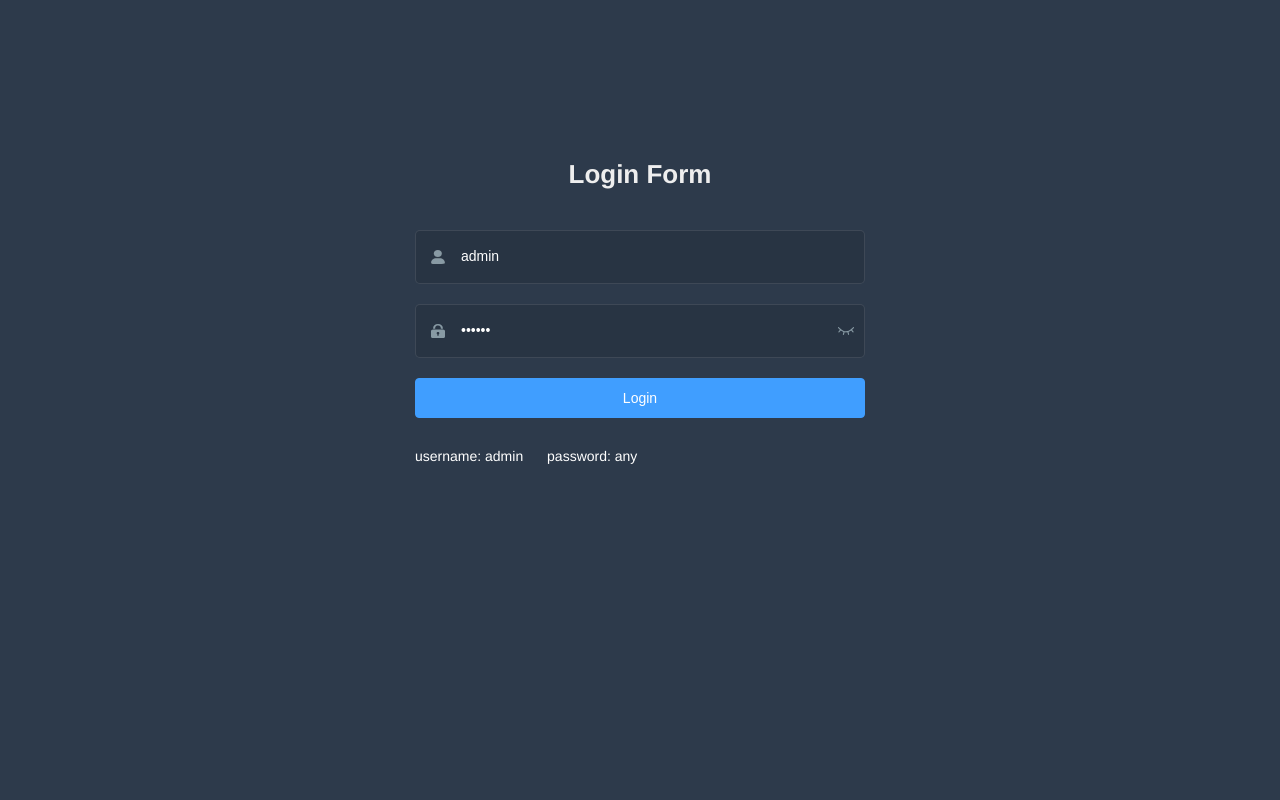
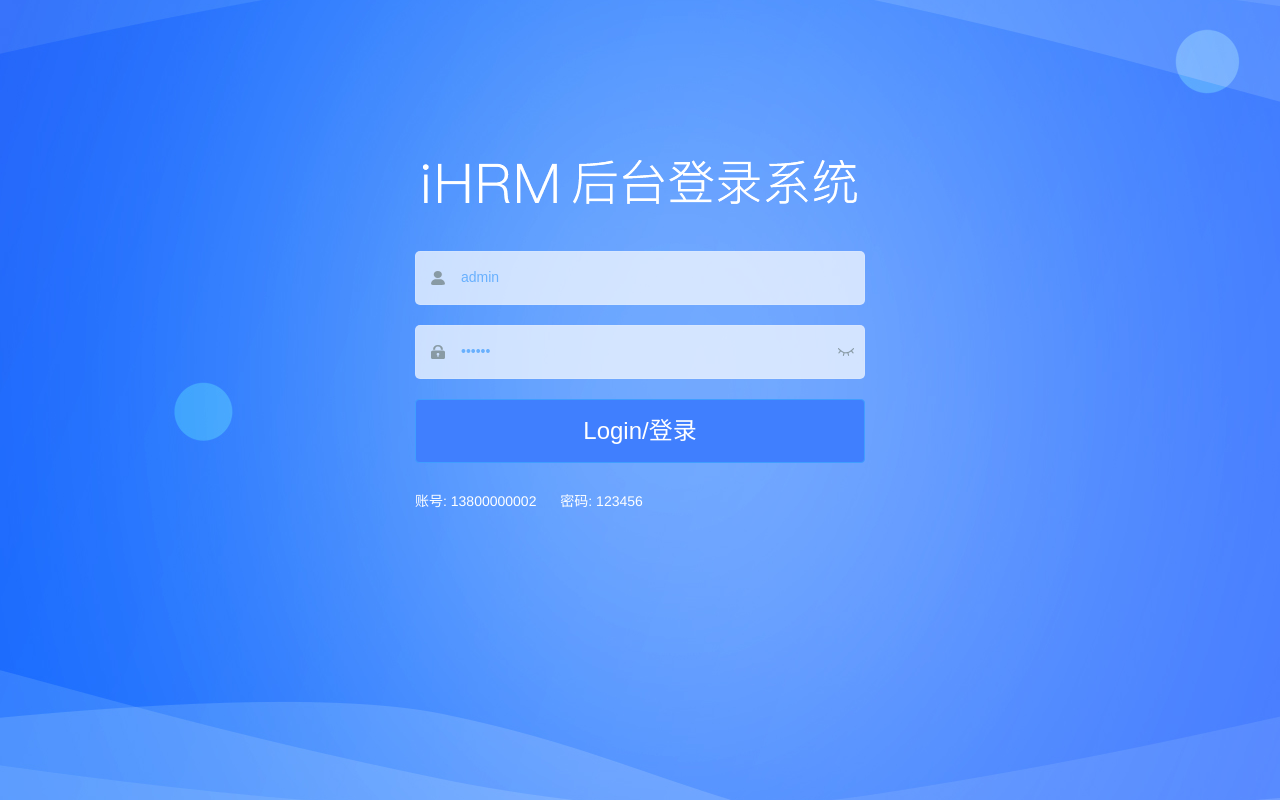
Before and after one commit to 98hb/human_resources_center, a Vue app: page /#/login in a window 1280 px wide. Built offline with nearby package versions, Linux system fonts and the light colour scheme.

Commit message:
登陆页面的基础布局

```diff
--- a/src/views/login/index.vue
+++ b/src/views/login/index.vue
@@ -3,7 +3,9 @@
     <el-form ref="loginForm" :model="loginForm" :rules="loginRules" class="login-form" auto-complete="on" label-position="left">
 
       <div class="title-container">
-        <h3 class="title">Login Form</h3>
+        <h3 class="title">
+          <img src="@/assets/common/login-logo.png" alt="">
+        </h3>
       </div>
 
       <el-form-item prop="username">
@@ -41,11 +43,10 @@
         </span>
       </el-form-item>
 
-      <el-button :loading="loading" type="primary" style="width:100%;margin-bottom:30px;" @click.native.prevent="handleLogin">Login</el-button>
-
+      <el-button class="loginBtn" :loading="loading" type="primary" style="width:100%;margin-bottom:30px;" @click.native.prevent="handleLogin">Login/登录</el-button>
       <div class="tips">
-        <span style="margin-right:20px;">username: admin</span>
-        <span> password: any</span>
+        <span style="margin-right:20px;">账号: 13800000002</span>
+        <span> 密码: 123456</span>
       </div>
 
     </el-form>
@@ -130,7 +131,7 @@
 /* Detail see https://github.com/PanJiaChen/vue-element-admin/pull/927 */
 
 $bg:#283443;
-$light_gray:#fff;
+$light_gray: #68b0fe;  // 将输入框颜色改成蓝色
 $cursor: #fff;
 
 @supports (-webkit-mask: none) and (not (cater-color: $cursor)) {
@@ -165,10 +166,19 @@
 
   .el-form-item {
     border: 1px solid rgba(255, 255, 255, 0.1);
-    background: rgba(0, 0, 0, 0.1);
+    background: rgba(255, 255, 255, 0.7); // 输入登录表单的背景色
     border-radius: 5px;
     color: #454545;
   }
+   .el-form-item__error {
+    color: #fff
+  }
+  .loginBtn {
+  background: #407ffe;
+  height: 64px;
+  line-height: 32px;
+  font-size: 24px;
+}
 }
 </style>
 
@@ -178,6 +188,8 @@
 $light_gray:#eee;
 
 .login-container {
+  background-image: url(~@/assets/common/login.jpg);
+  background-position: center;
   min-height: 100%;
   width: 100%;
   background-color: $bg;
```
